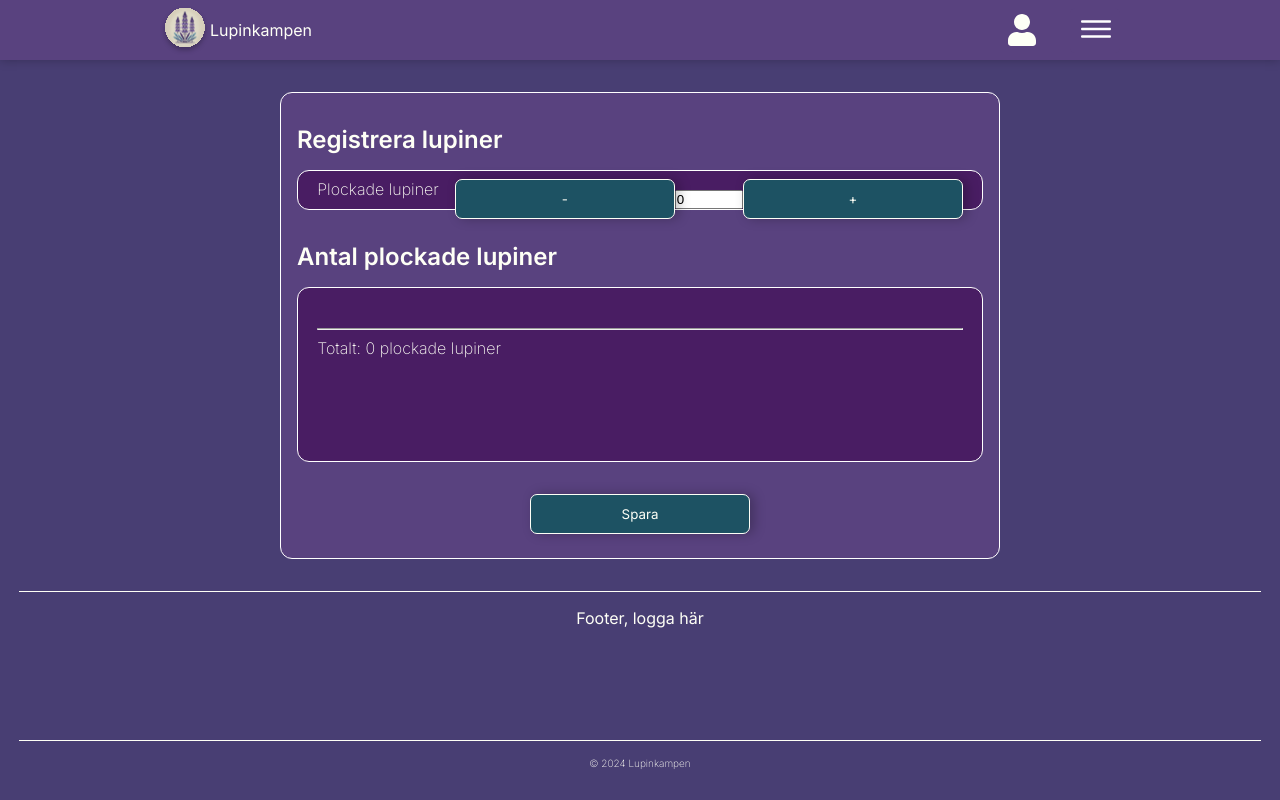
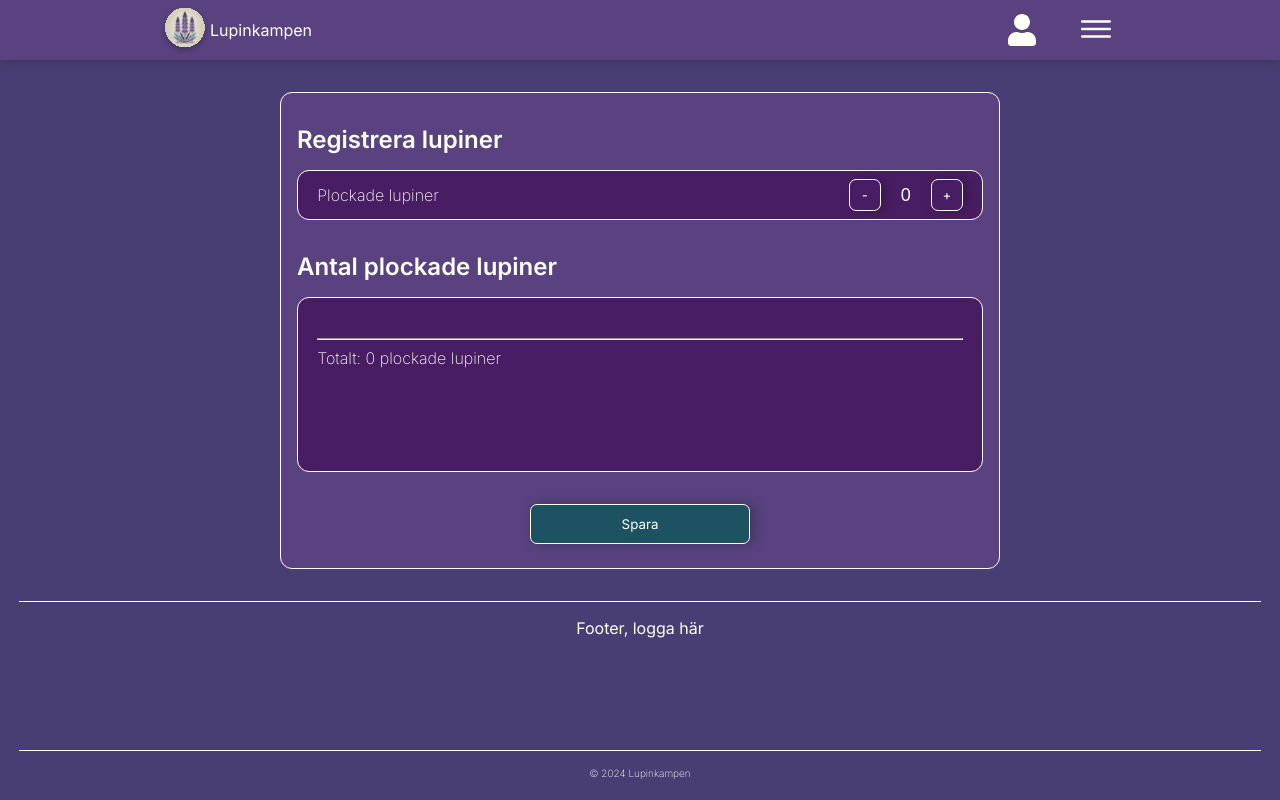
Before and after one commit to CarolineVarsaga/lupinkampen, a React (Vite) app in the folder client/: page /#/profil/1/registrera-lupiner in a window 1280 px wide. Built offline with nearby package versions, Linux system fonts and the light colour scheme; no server answers.

Commit message:
:lipstick: styling

```diff
--- a/client/src/styles/components/register-lupines/_register-lupines.scss
+++ b/client/src/styles/components/register-lupines/_register-lupines.scss
@@ -34,7 +34,50 @@
     }
 
     .register-lupines-add-container {
-      height: 40px;
+      height: fit-content;
+      @include flex-center-start(row, space-between, center);
+
+      .lupins-picker-container {
+        display: flex;
+
+        .lupins-input {
+          width: 50px;
+          text-align: center;
+          background-color: transparent;
+          border: none;
+          outline: none;
+          font-size: 18px;
+          color: $text-white-shell;
+          padding: 5px;
+
+          &:focus {
+            border: none;
+            outline: none;
+          }
+        }
+
+        .lupins-input::-webkit-outer-spin-button,
+        .lupins-input::-webkit-inner-spin-button {
+          -webkit-appearance: none;
+          margin: 0;
+        }
+
+        .amount-button {
+          width: 32px;
+          height: 32px;
+          background-color: transparent;
+
+          &:hover {
+            background-color: $hover-button-turquoise;
+          }
+        }
+
+        .lupins-button-decrease {
+          &:hover {
+            background-color: $hover-button-red;
+          }
+        }
+      }
     }
   }
 
```
Also changed, not shown: client/src/styles/style.css.
